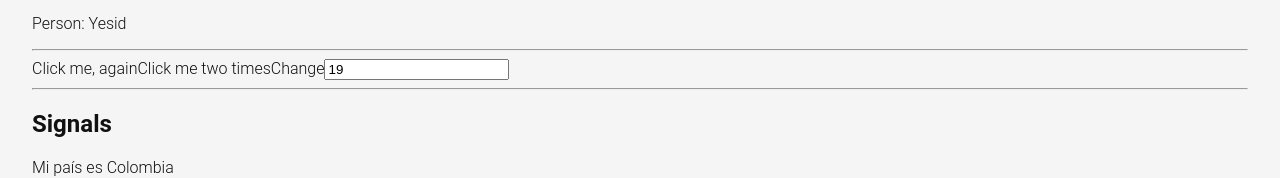
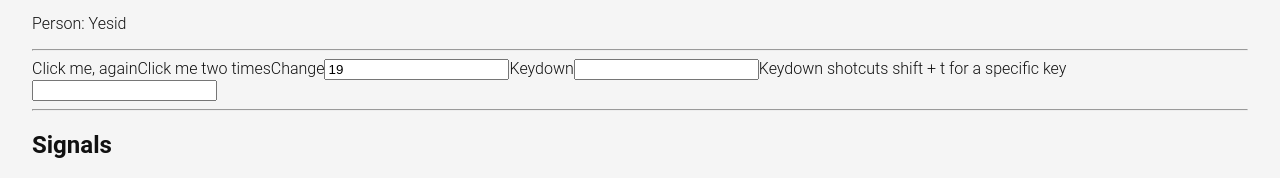
Before and after one commit to yesiddn/todoapp-angular, an Angular app: page /labs in a window 1280 px wide. Shown: the part 670-848 px from the top of the page. Built offline with nearby package versions, Linux system fonts and the light colour scheme.

Commit message:
feat: Update keyboard event handlers to labs component

```diff
--- a/src/app/pages/labs/labs.component.html
+++ b/src/app/pages/labs/labs.component.html
@@ -29,6 +29,12 @@
   <label for="change">Change</label>
   <!-- para capturar el evento se debe usar la sintaxis de signo de dolar y nombre del evento => $event -->
   <input id="change" type="number" [value]="person.age" (change)="changeHandler($event)" />
+
+  <!-- Keyboard events -->
+  <label for="keydown">Keydown</label>
+  <input id="keydown" type="text" (keydown)="keydownHandler($event)" />
+  <label for="keydown">Keydown shotcuts shift + t for a specific key</label>
+  <input id="keydown" type="text" (keydown.shift.t)="clickHandler()" />
   <hr>
 
   <!-- Signals -->
--- a/src/app/pages/labs/labs.component.ts
+++ b/src/app/pages/labs/labs.component.ts
@@ -35,7 +35,7 @@ export class LabsComponent {
   }
 
   keydownHandler(event: KeyboardEvent) {
-    const input = event.target as HTMLInputElement;
+    const input = event.target as HTMLInputElement; // se puede hacer un casting para acceder a las propiedades del elemento
     console.log(input.value);
   }
 
```
